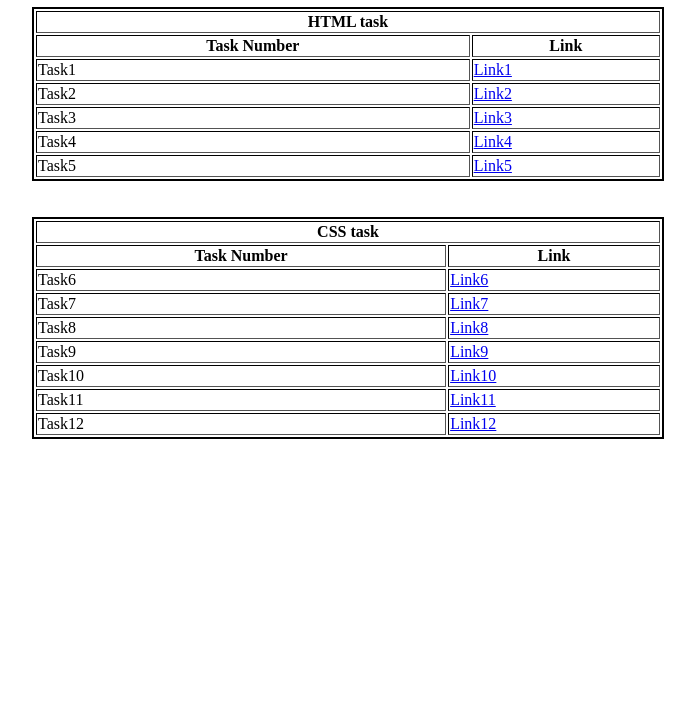
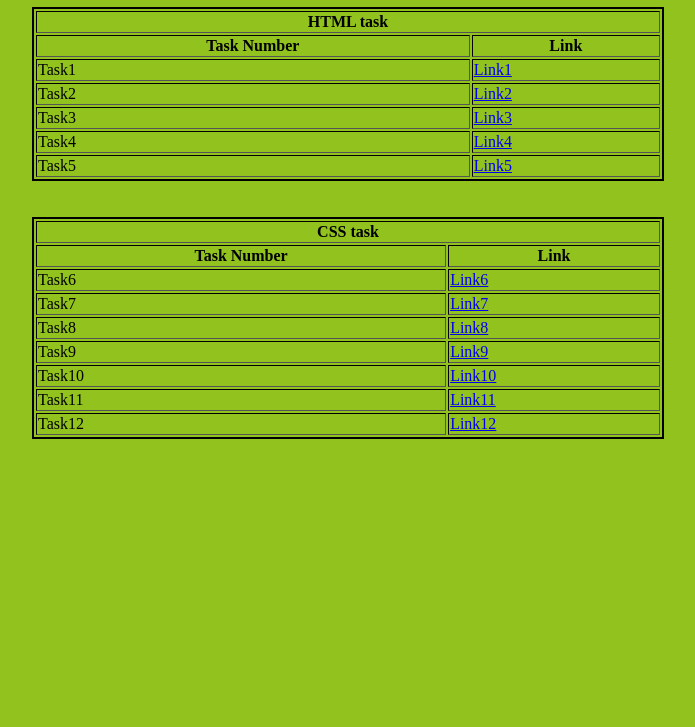
Before and after one commit to ShaDow-Umbre/mern_world, a plain HTML site: page index.html in a window 1280 px wide. Shown: the part 73-800 px from the top of the page, without its empty margins (292-987 px from the left). Drawn offline with Linux system fonts and the light colour scheme.

Commit message:
index.html

```diff
--- a/index.html
+++ b/index.html
@@ -5,7 +5,7 @@
     <meta name="viewport" content="width=device-width, initial-scale=1.0">
     <title>Document</title>
 </head>
-<body style="background-color:white;">
+<body style="background-color:rgb(145, 194, 29);">
     <center>
         <h1>Index page</h1>
         <table border="1"
@@ -47,6 +47,7 @@
             <tr>
                 <th colspan="2">CSS task</th>
             </tr>
+
             <tr>
                 <th>Task Number</th>
                 <th>Link</th>
```
